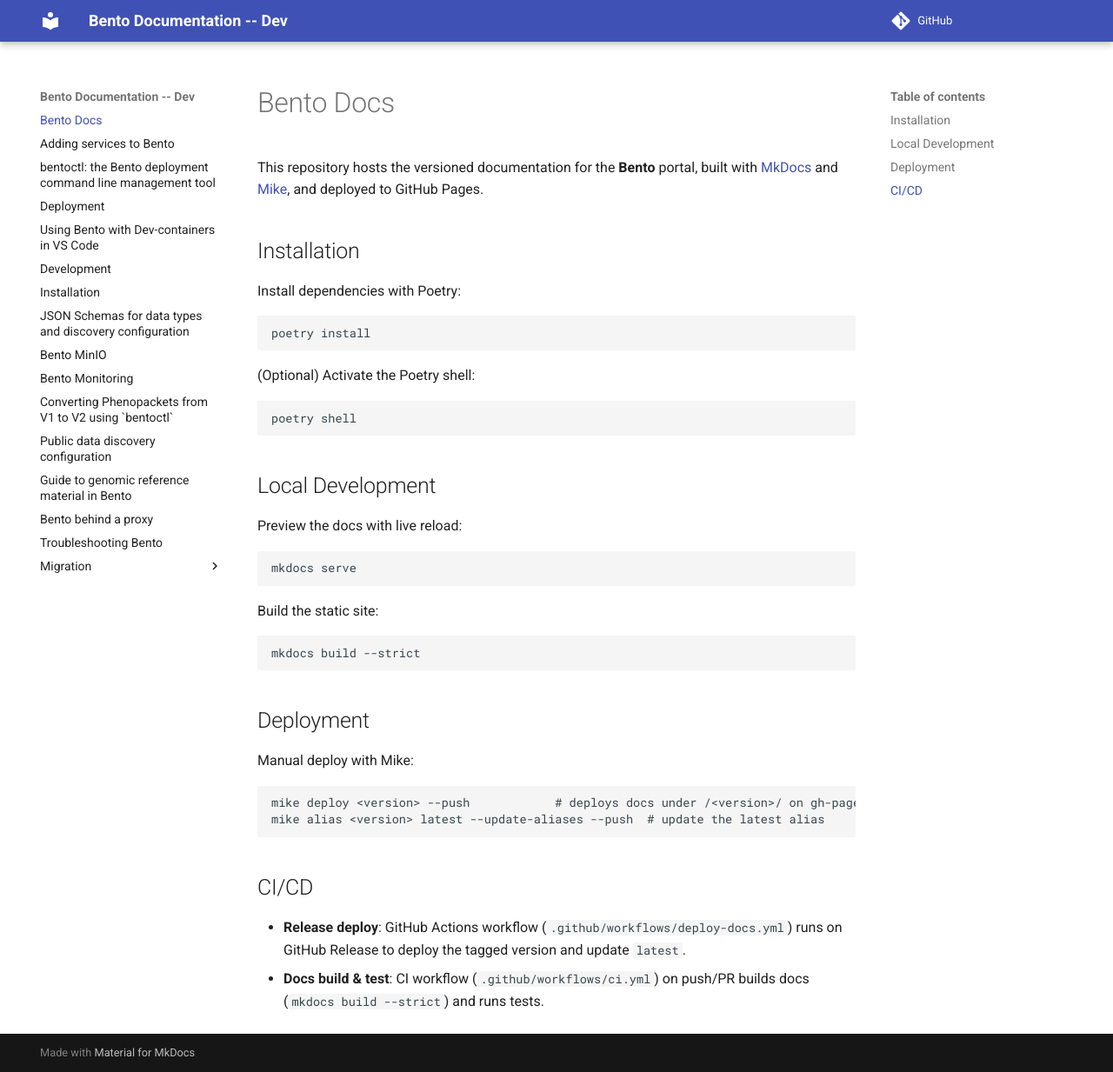
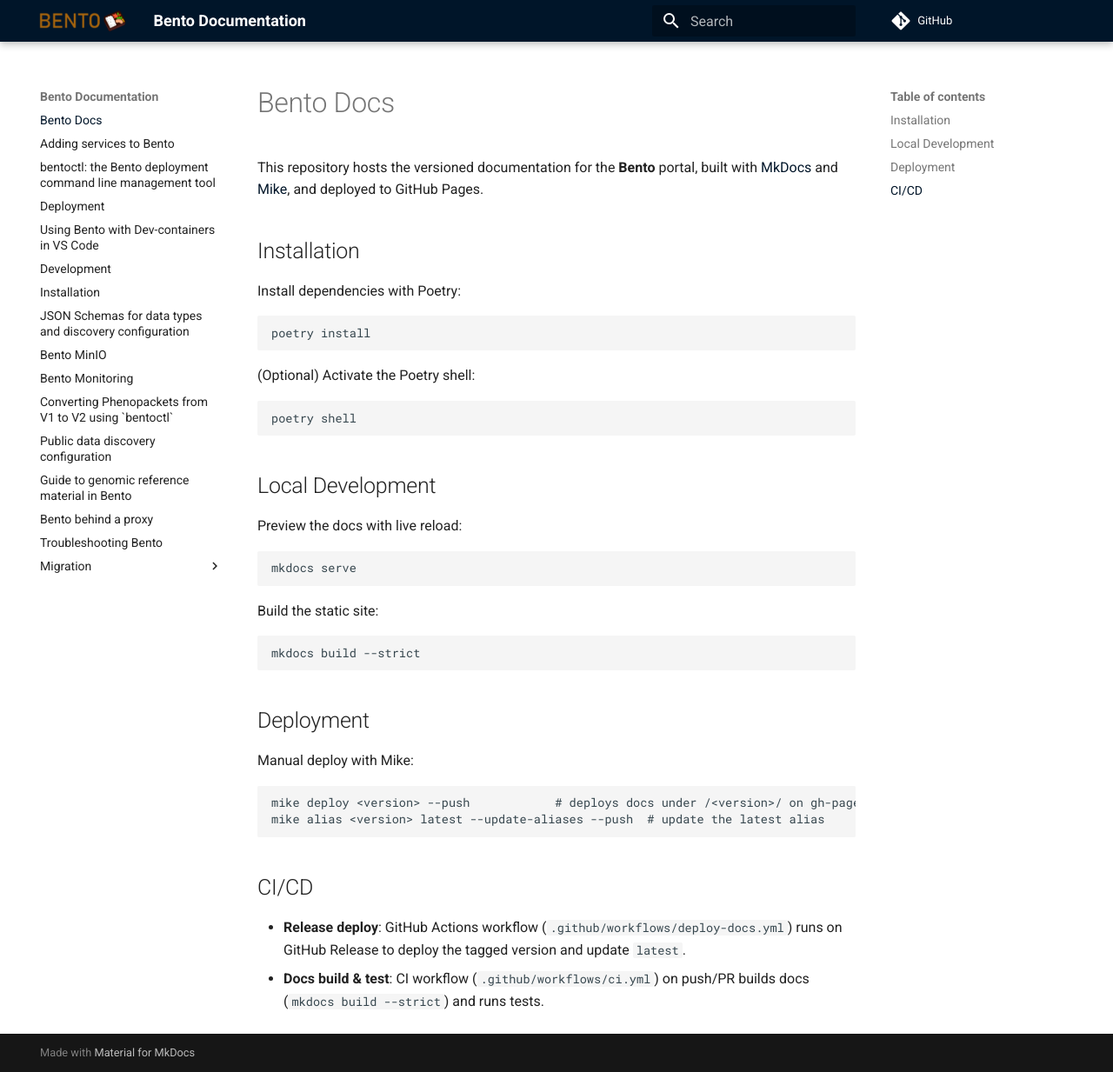
Before and after one commit to bento-platform/bento-docs, an MkDocs documentation site: the page built from docs/index.md, in a window 1280 px wide and 1233 px high. Shown: the whole window at 87% size. Built offline with MkDocs 1.6.1 and Material for MkDocs 9.7.7, drawn with Linux system fonts in a browser that asks for light colours; comment, search, counter and statistics services are not loaded.

Commit message:
Add theming

```diff
--- /dev/null
+++ b/docs/stylesheets/extra.css
@@ -0,0 +1,3 @@
+:root > * {
+  --md-primary-fg-color: #001529;
+}
--- a/mkdocs.yml
+++ b/mkdocs.yml
@@ -1,4 +1,4 @@
-site_name: "Bento Documentation -- Dev"
+site_name: "Bento Documentation"
 site_dir: "build"
 
 site_url: https://bento-platform.github.io/bento-docs/
@@ -6,6 +6,13 @@ repo_url: https://github.com/bento-platform/bento-docs
 
 theme:
   name: "material"
+  logo: "assets/logo.png"
+  favicon: "assets/favicon.ico"
+  palette:
+    primary: custom
+
+extra_css:
+  - stylesheets/extra.css
 
 plugins:
   - mike:
@@ -16,3 +23,4 @@ plugins:
       version_selector: true
       css_dir: css
       javascript_dir: js
+  - search:
```
Also changed, not shown: docs/assets/favicon.png (added), docs/assets/logo.png (added).
